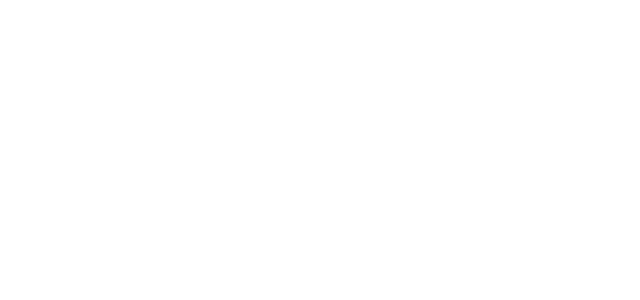
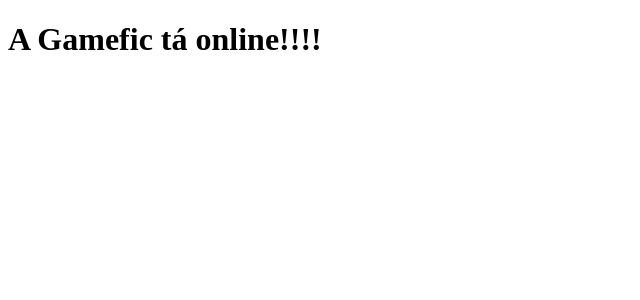
Before and after one commit to Ramon-24/Gamefic, a Next.js app: page / in a window 1280 px wide. Shown: the top 300 px of the page, without its empty margins (0-640 px from the left). Built offline with nearby package versions, Linux system fonts and the light colour scheme.

Commit message:
Teste de deploy

```diff
--- a/src/app/layout.js
+++ b/src/app/layout.js
@@ -12,7 +12,6 @@
   return (
     <html lang="pt-br">
       <body>
-
         {children}
       </body>
     </html>
--- a/src/app/page.js
+++ b/src/app/page.js
@@ -1,7 +1,7 @@
 export default function Home() {
   return (
     <div>
-
+      <h1>A Gamefic tá online!!!!</h1>
     </div>
   );
 }
```
